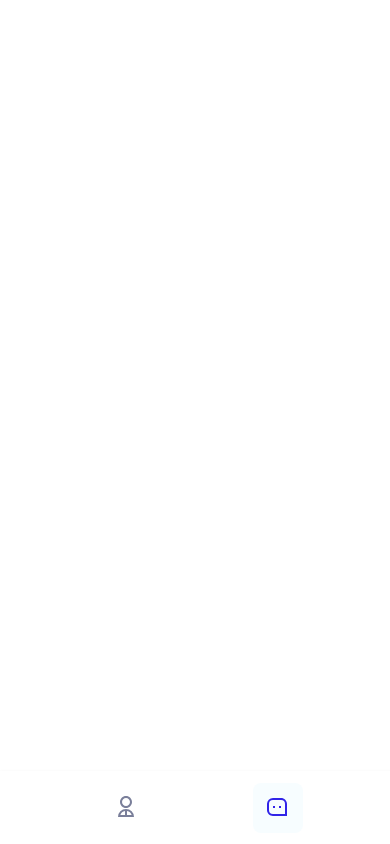
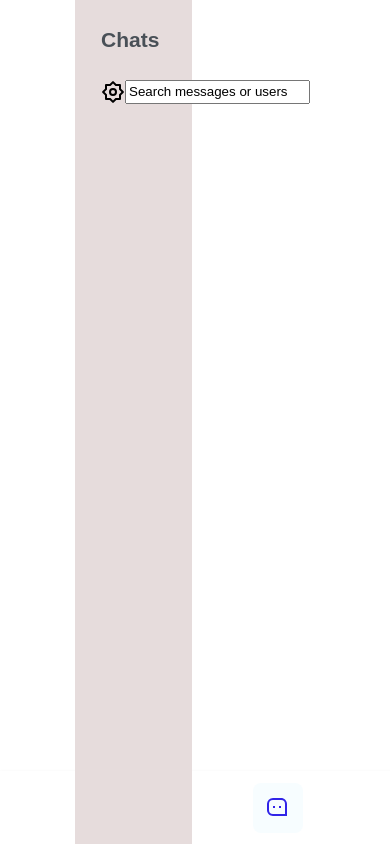
Before and after one commit to AhmadAbuHammad/Training, a plain HTML site: page chatvia/Index.html in a window 390 px wide. Drawn offline with Linux system fonts and the light colour scheme.

Commit message:
lastChangeonSideMenu

```diff
--- a/chatvia/Index.html
+++ b/chatvia/Index.html
@@ -43,5 +43,23 @@
                 <a href="#"><img src="Images/avatar-1.67e2b9d7.jpg" alt="aa"></a>
             </div>
         </div>
+        <div class="chat-section">
+            <div class="header-chat">
+                <h4>Chats</h4>
+                <div class="search-input">
+                    <a href="#">
+                        <svg>
+                            <path d="M8.686 4l2.607-2.607a1 1 0 0 1 1.414 0L15.314 4H19a1 1 0 0 1 1 1v3.686l2.607 2.607a1 1 0 0 1 0 1.414L20 15.314V19a1 1 0 0 1-1 1h-3.686l-2.607 2.607a1 1 0 0 1-1.414 0L8.686 20H5a1 1 0 0 1-1-1v-3.686l-2.607-2.607a1 1 0 0 1 0-1.414L4 8.686V5a1 1 0 0 1 1-1h3.686zM6 6v3.515L3.515 12 6 14.485V18h3.515L12 20.485 14.485 18H18v-3.515L20.485 12 18 9.515V6h-3.515L12 3.515 9.515 6H6zm6 10a4 4 0 1 1 0-8 4 4 0 0 1 0 8zm0-2a2 2 0 1 0 0-4 2 2 0 0 0 0 4z">
+                        </svg>
+                    </a>
+                    <input type="text" value="Search messages or users">
+                </div>
+            </div>
+            <div class="">
+                <div class="">
+
+                </div>
+            </div>
+        </div>
     </body>
 </html>
--- a/chatvia/Styles/style.css
+++ b/chatvia/Styles/style.css
@@ -1,33 +1,37 @@
 body {
+    font-family: "Public Sans",sans-serif;
+    font-size: .9375rem;
+    font-weight: 400;
+    color: #495057;
     margin: 0;
     padding: 0;
 }
 .nav-bar {
-    width: 75px;
+    align-items: center;
     background: #ffffff;
-    position: fixed;
-    height: 100vh;
+    border-right: 1px solid #eee;
+    box-shadow: 0 2px 4px rgba(15, 34, 58, .12);
     display: flex;
     flex-direction: column;
-    align-items: center;
+    flex-wrap: nowrap;
+    height: 100vh;
     justify-content:space-evenly;
-    border-right: 1px solid #eee;
-    flex-wrap: nowrap;
-    box-shadow: 0 2px 4px rgba(15, 34, 58, .12)
+    position: fixed;
+    width: 75px;
 }
 .chat-logo img {
     width: 30px;
 }
 .icons {
+    border-radius: 8px;
+    height: 26px;
+    padding: 12px;
     width: 26px;
-    height: 26px;
-    border-radius: 8px;
-    padding: 12px;
 }
 .icons svg
 {
+    height: 100%;
     width: 100%;
-    height: 100%;
 }
 .icons svg {
     fill:#7a7f9a ;
@@ -35,55 +39,78 @@ body {
 .active-icon svg
 {
     fill:#3124e8;
-    /* background-color: #f7fdff; */
+
 }
 a.icons.active-icon  {
     background-color: #f7fdff;
 }
 
 .active-logo {
+    background-color:#f7f7ff ! important;
+    border-radius: 8px;
+    font-size: 24px;
+    height: 56px;
+    line-height: 56px;
+    margin: 0 auto;
+    padding: 0px;
     text-align: center;
-    font-size: 24px;
     width: 56px;
-    height: 56px;
-    margin: 0 auto;
-    line-height: 56px;
-    border-radius: 8px;
-    padding: 0px;
-    background-color:#f7f7ff ! important;
 }
 .profile-photo img {
+    border-radius: 50%;
+    height: 100%;
     width: 100%;
-    height: 100%;
-    border-radius: 50%;
 }
 .profile-photo
 {
+    height: 30px;
     width: 30px;
-    height: 30px;
 
 }
+.chat-section {
+    background: rgb(230, 220, 220);
+    display: block;
+    height: 100vh;
+    position: fixed;
+    left: 75px;
+    width: 30%;
+}
+.header-chat {
 
+    padding: 0px 26px;
+}
+.header-chat h4 {
+    font-size: 1.3125rem;
+    color: #495057;
+}
+.search-input a {
+    width: 24px;
+    height: 24px;
+}
+.search-input {
+    display: flex;
+    /* justify-content: center; */
 
+}
 @media (max-width: 991px) {
     .nav-bar {
 
+        border-top: 1px solid #fff;
         bottom: 0;
+        flex-direction:row;
         height: 72px;
-        border-top: 1px solid #fff;
-        flex-direction:row;
         width: 991px;
     }
     .active-logo{
+        background-color:#f7f7ff ! important;
+        border-radius: 8px;
+        font-size: 24px;
+        height: 56px;
+        line-height: 56px;
+        margin: 0;
+        padding: 0px;
         text-align: center;
-        font-size: 24px;
         width: 56px;
-        height: 56px;
-        margin: 0;
-        line-height: 56px;
-        border-radius: 8px;
-        padding: 0px;
-        background-color:#f7f7ff ! important;
     }
     .hidden {
         display: none;
```
